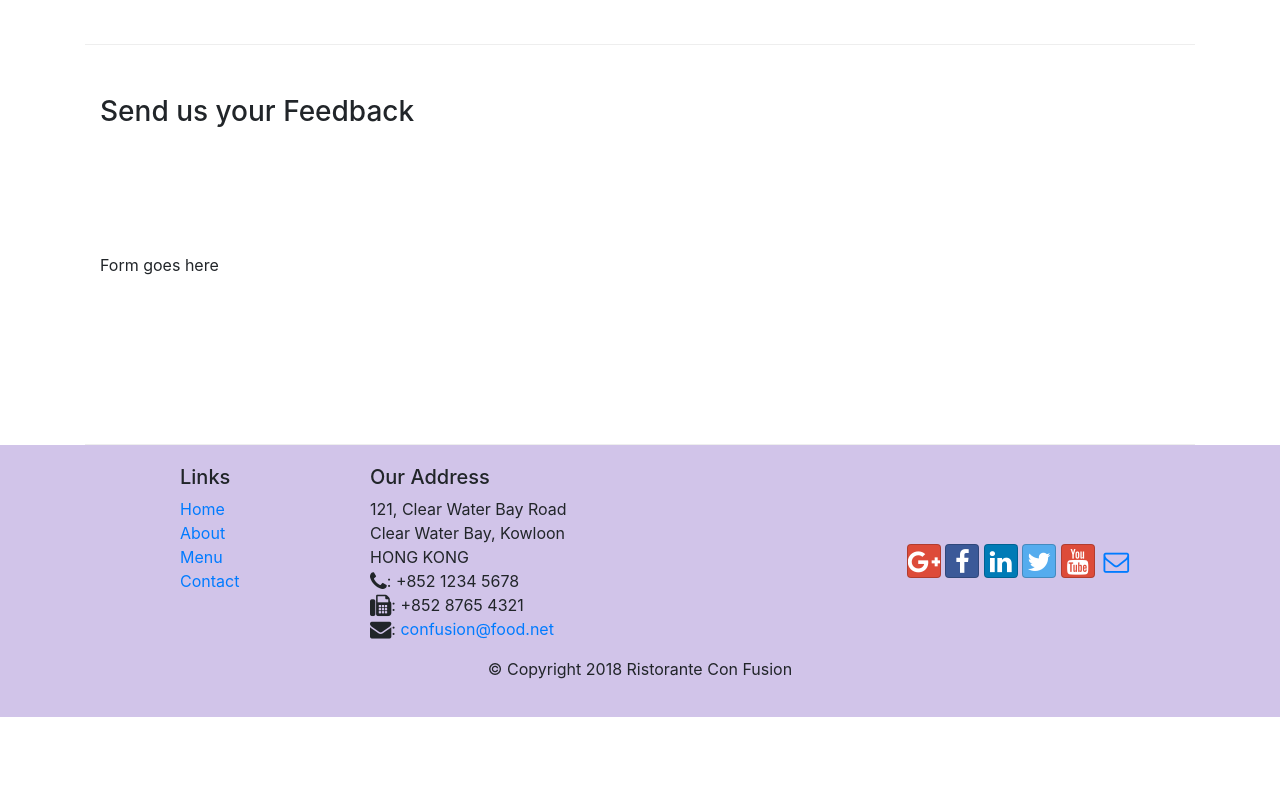
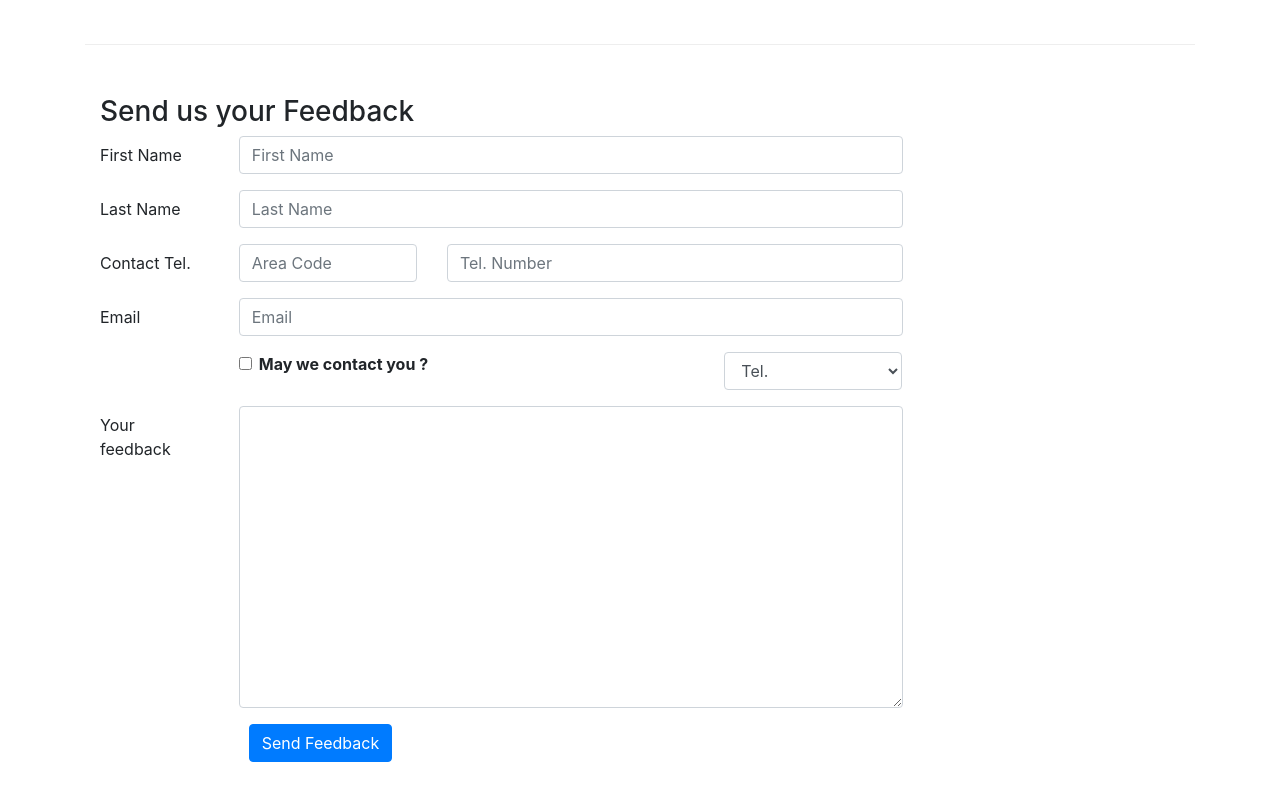
Before and after one commit to Otaiki1/bootstrap, a website: page contactus.html in a window 1280 px wide. Shown: the part 820-1620 px from the top of the page. Before the commit the page ends 1537 px from the top, so only its background shows below. Drawn offline with nearby package versions, Linux system fonts and the light colour scheme.

Commit message:
Forms have been added to the contactus page, hurray!

```diff
--- a/contactus.html
+++ b/contactus.html
@@ -92,7 +92,72 @@
               <h3>Send us your Feedback</h3>
            </div>
             <div class="col-12 col-md-9">
-                Form goes here
+               <form>
+                   <div class="form-group row">
+                        <label for="firstname" class="col-md-2 col-form-label">First Name</label>
+                        <div class="col-md-10">
+                            <input type="text" class="form-control" id="firstname" name="firstname"
+                            placeholder="First Name">
+                        </div>
+                   </div>
+                   <div class="form-group row">
+                    <label for="lastname" class="col-md-2 col-form-label">Last Name</label>
+                    <div class="col-md-10">
+                        <input type="text" class="form-control" id="lastname" name="lastname"
+                        placeholder="Last Name">
+                    </div>
+                </div>
+                <div class="form-group row">
+                    <label for="telnum" class="col-12 col-md-2 col-form-label">Contact Tel.</label>
+                    <div class="col-5 col-md-3">
+                        <input type="tel" class="form-control" id="areacode" name="areacode"
+                        placeholder="Area Code">
+                    </div>
+                    <div class="col-7 col-md-7">
+                        <input type="tel" class="form-control" id="telnum" name="telnum"
+                        placeholder="Tel. Number">
+                    </div>
+               </div>
+               <div class="form-group row">
+                <label for="emailid" class="col-md-2 col-form-label">Email</label>
+                <div class="col-md-10">
+                    <input type="email" class="form-control" id="emailid" name="emailid"
+                    placeholder="Email">
+                </div>
+                </div>
+                <div class="form-group row">
+                    <div class="col-md-6 offset-md-2">
+                        <div class="form-check">
+                            <input type="checkbox" class="form-check-input" name="approve" id="approve"
+                                value="">
+                            <label class="form-check-label" for="approve">
+                                <strong>May we contact you ?</strong>
+                            </label>
+                        </div>
+                    </div>
+                    <div class="col-md-3 offset-md-1">
+                        <select class="form-control">
+                            <option>Tel.</option>
+                            <option>Email</option>
+                        </select>
+                    </div>
+                </div>
+                <div class="form-group row">
+                <label for="feedback" class="col-md-2 col-form-label">Your feedback</label>
+                <div class="col-md-10">
+                    <textarea class="form-control" id="feedback" name="feedback"
+                    rows="12"></textarea>
+                </div>
+                </div>
+                <div class="form-group-row">
+                    <div class="offset-md-2 col-md-10">
+                        <button type="submit" class="btn btn-primary">
+                            Send Feedback
+                        </button>
+
+                    </div>
+                </div>
+                </form>
             </div>
              <div class="col-12 col-md">
             </div>
```
